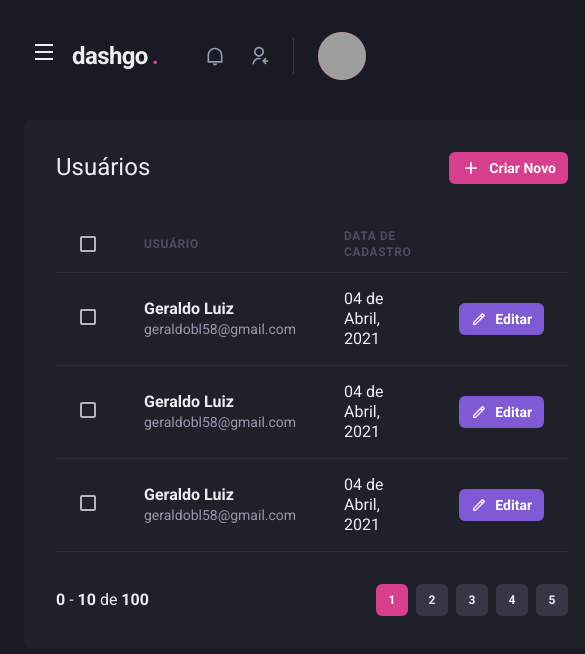
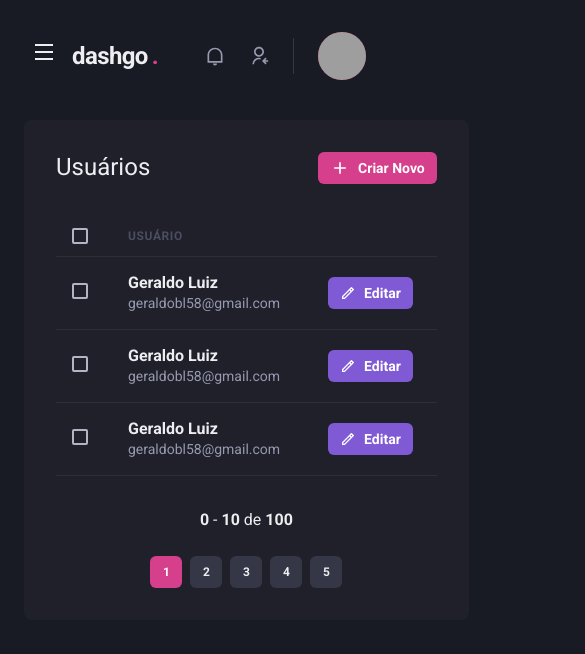
Before and after one commit to geraldobl58/ignite-dashgo, a Next.js app: page /users in a window 390 px wide. Shown: the top 654 px of the page, 585 px wide, since content can reach past the window. Built offline with nearby package versions, Linux system fonts and the light colour scheme; grey boxes are pictures that could not be loaded.

Commit message:
feat: Responsive Listing

```diff
--- a/src/components/Pagination/index.tsx
+++ b/src/components/Pagination/index.tsx
@@ -4,7 +4,7 @@
 export function Pagination() {
   return (
     <Stack
-      direction="row"
+      direction={['column', 'row']}
       spacing="6"
       mt="8"
       justify="space-between"
--- a/src/pages/users/index.tsx
+++ b/src/pages/users/index.tsx
@@ -11,8 +11,10 @@
   Th,
   Thead,
   Tr,
-  Text
+  Text,
+  useBreakpointValue
 } from "@chakra-ui/react";
+
 import { RiAddLine, RiPencilLine } from "react-icons/ri";
 
 import { Header } from '../../components/Header';
@@ -20,6 +22,11 @@
 import { Sidebar } from "../../components/Sidebar";
 
 export default function UserList() {
+  const isWideVersion = useBreakpointValue({
+    base: false,
+    lg: true,
+  })
+
   return (
     <Box>
       <Header />
@@ -45,18 +52,18 @@
           <Table colorScheme="whiteAlpha">
             <Thead>
               <Tr>
-                <Th px="6" color="gray.300" width="8">
+                <Th px={["4", "4", "6"]} color="gray.300" width="8">
                   <Checkbox colorScheme="pink" />
                 </Th>
                 <Th>Usuário</Th>
-                <Th>Data de cadastro</Th>
+                {isWideVersion && <Th>Data de cadastro</Th>}
                 <Th width="8"></Th>
               </Tr>
             </Thead>
 
             <Tbody>
               <Tr>
-                  <Td px="6">
+                  <Td px={["4", "4", "6"]}>
                       <Checkbox colorScheme="pink" />
                   </Td>
                 <Td>
@@ -65,7 +72,7 @@
                     <Text fontSize="sm" color="gray.300">geraldobl58@gmail.com</Text>
                   </Box>
                 </Td>
-                <Td>04 de Abril, 2021</Td>
+                { isWideVersion && <Td>04 de Abril, 2021</Td> }
                 <Td>
                   <Button
                     as="a"
@@ -79,7 +86,7 @@
                 </Td>
               </Tr>
               <Tr>
-                  <Td px="6">
+                  <Td px={["4", "4", "6"]}>
                       <Checkbox colorScheme="pink" />
                   </Td>
                 <Td>
@@ -88,7 +95,7 @@
                     <Text fontSize="sm" color="gray.300">geraldobl58@gmail.com</Text>
                   </Box>
                 </Td>
-                <Td>04 de Abril, 2021</Td>
+                { isWideVersion && <Td>04 de Abril, 2021</Td> }
                 <Td>
                   <Button
                     as="a"
@@ -102,7 +109,7 @@
                 </Td>
               </Tr>
               <Tr>
-                  <Td px="6">
+                  <Td px={["4", "4", "6"]}>
                       <Checkbox colorScheme="pink" />
                   </Td>
                 <Td>
@@ -111,7 +118,7 @@
                     <Text fontSize="sm" color="gray.300">geraldobl58@gmail.com</Text>
                   </Box>
                 </Td>
-                <Td>04 de Abril, 2021</Td>
+                { isWideVersion && <Td>04 de Abril, 2021</Td> }
                 <Td>
                   <Button
                     as="a"
```
